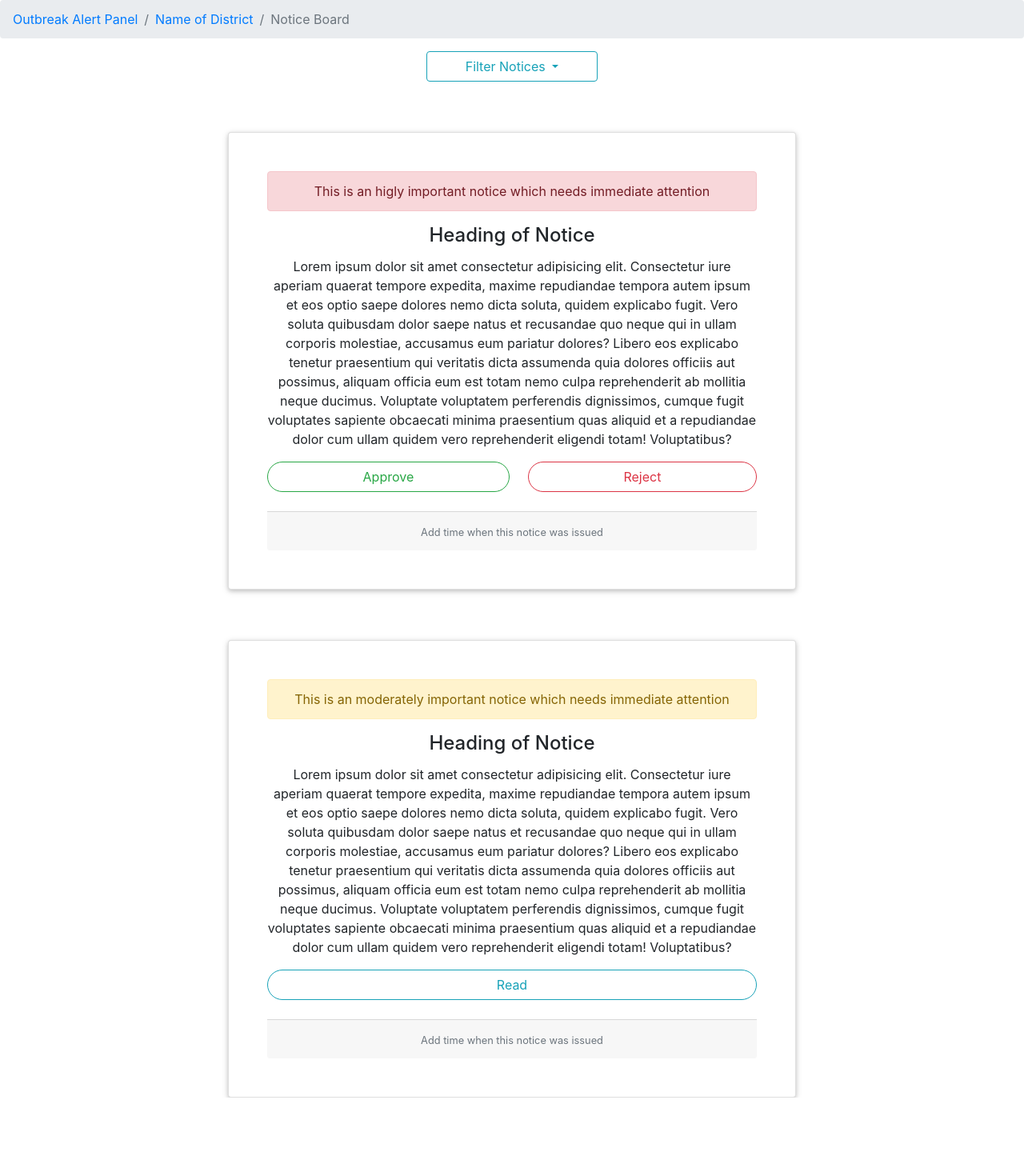
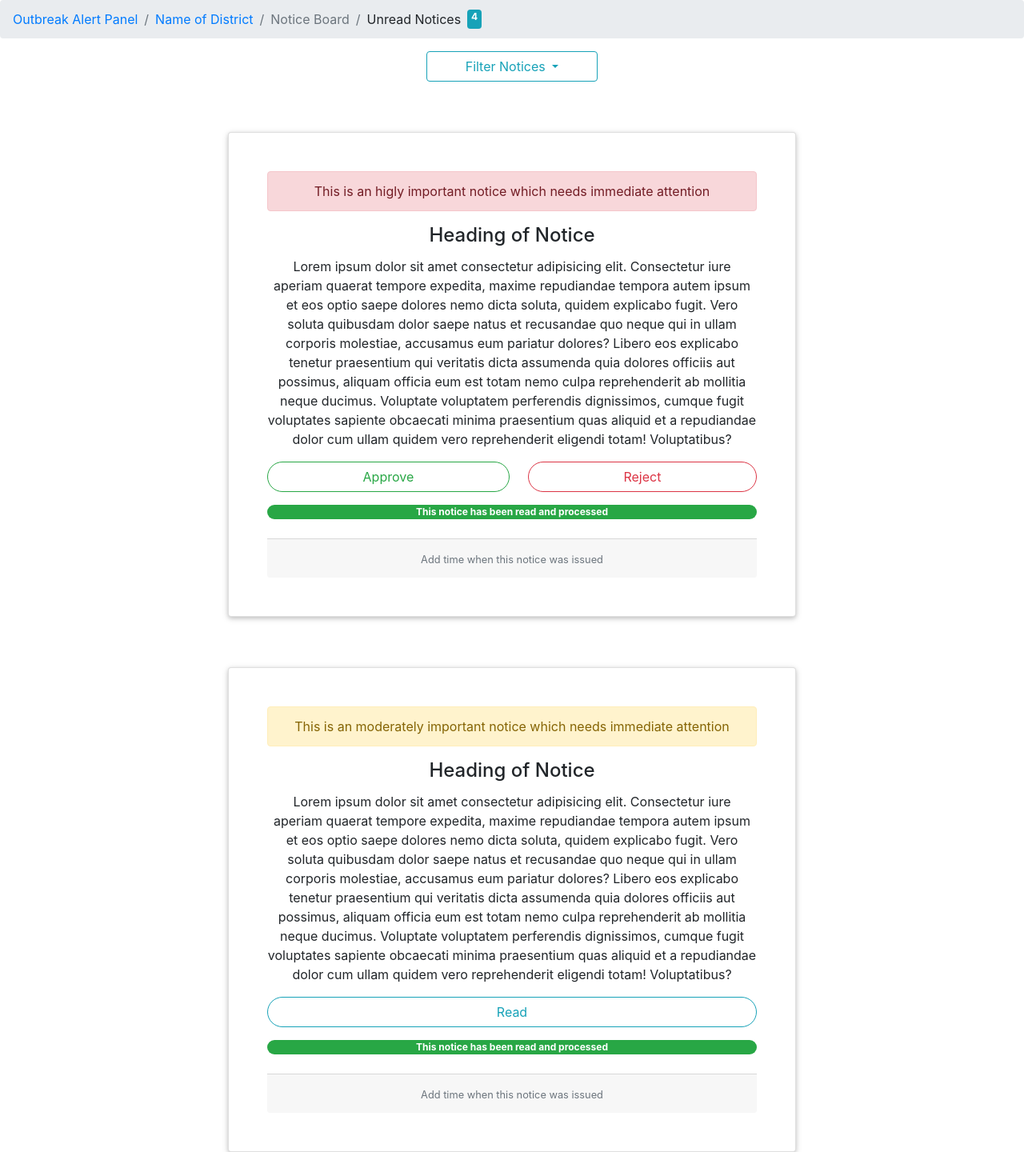
Before and after one commit to biswajitpatra/Disease-Reporting-System, a Django app: page /user/ in a window 1280 px wide. Shown: the whole page at 80% size. Before the commit the page ends 1372 px from the top, so only its background shows below. Run offline with Django 3.2, Linux system fonts and the light colour scheme; some libraries are stand-ins or nearby versions.

Commit message:
minor ui addons for notice board

```diff
--- a/disdata/templates/user-notice.html
+++ b/disdata/templates/user-notice.html
@@ -16,6 +16,10 @@
           <li class="breadcrumb-item"><a href="#">Outbreak Alert Panel</a></li>
           <li class="breadcrumb-item"><a href="#">Name of District</a></li>
           <li class="breadcrumb-item active" aria-current="page">Notice Board</li>
+          <li class="breadcrumb-item">
+              <!-- TODO: The number represents the number of Notices that need action, and the text represents the choosen filter option-->
+                  Unread Notices <span class="badge badge-info ml-2">4</span>
+          </li>
         </ol>
       </nav>
       <!-- TODO: Filter Notices based on read/unread-->
@@ -50,6 +54,8 @@
                 <button class="btn btn-outline-success rounded-pill mr-4">Approve</button>
                 <button class="btn btn-outline-danger rounded-pill">Reject</button>
            </div>
+           <!-- TODO:This badge would be enabled once the button action is completed, in this type of notice if a notice is rejected then replace the success class with danger for red color -->
+           <span class="badge badge-pill badge-success mt-3">This notice has been read and processed</span>
             <div class="card-footer mt-4">
               <small class="text-muted">Add time when this notice was issued</small>
             </div>
@@ -67,7 +73,10 @@
                 <h4 class="card-title">Heading of Notice</h4>
                 <p class="card-text">Lorem ipsum dolor sit amet consectetur adipisicing elit. Consectetur iure aperiam quaerat tempore expedita, maxime repudiandae tempora autem ipsum et eos optio saepe dolores nemo dicta soluta, quidem explicabo fugit. Vero soluta quibusdam dolor saepe natus et recusandae quo neque qui in ullam corporis molestiae, accusamus eum pariatur dolores? Libero eos explicabo tenetur praesentium qui veritatis dicta assumenda quia dolores officiis aut possimus, aliquam officia eum est totam nemo culpa reprehenderit ab mollitia neque ducimus. Voluptate voluptatem perferendis dignissimos, cumque fugit voluptates sapiente obcaecati minima praesentium quas aliquid et a repudiandae dolor cum ullam quidem vero reprehenderit eligendi totam! Voluptatibus?</p>
               </div>
+              <!-- TODO: Once the action of button is implemented, just add 'disabled' class or remove it from DOM -->
               <button class="btn btn-outline-info rounded-pill mt-3">Read</button>
+              <!-- TODO:This badge would be enabled once the button action is completed -->
+              <span class="badge badge-pill badge-success mt-3">This notice has been read and processed</span>
             <div class="card-footer mt-4">
               <small class="text-muted">Add time when this notice was issued</small>
             </div>
```
